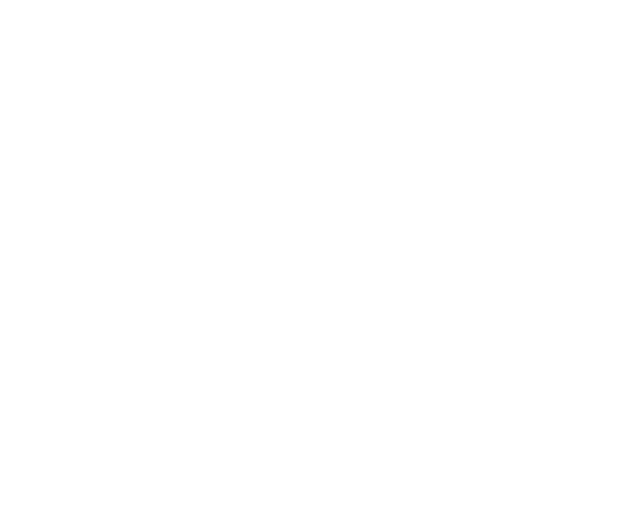
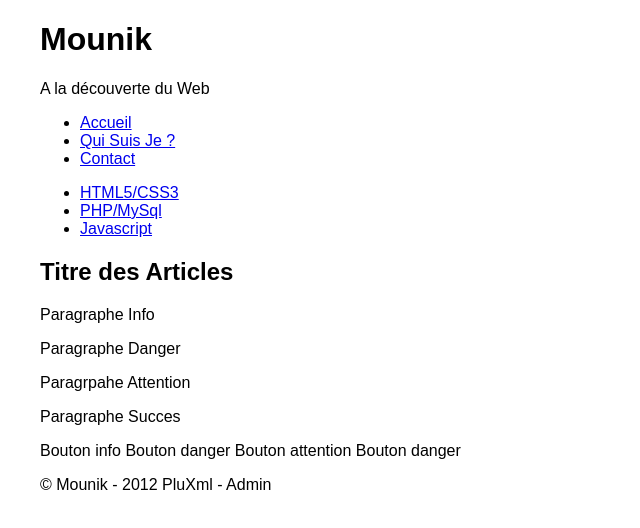
Before and after one commit to Mounik/ThemePluXml, a plain HTML site: page index.html in a window 1280 px wide. Shown: the whole page, without its empty margins (0-640 px from the left). Drawn offline with Linux system fonts and the light colour scheme.

Commit message:
Début de construction d'une page basique

```diff
--- /dev/null
+++ b/css/style.css
@@ -0,0 +1,12 @@
+/* Bases du Design */
+
+html{
+	margin:0;
+	padding:0;
+}
+
+body{
+	max-width: 1200px;
+	margin:0 auto;
+	padding:0;
+}
--- a/index.html
+++ b/index.html
@@ -1,2 +1,54 @@
 <!DOCTYPE html>
-<!--[if IE]><script src="js/html5-ie.js"></script><![endif]-->
+<html lang="fr">
+  <head>
+    <meta charset="UTF-8">
+
+    <title>Mounik</title>
+
+    <meta name="description" content="Site personnel de Mounicou Laurent, Infographiste PAO, amoureux de HTML et CSS, photographe amateur (éclairé)">
+    <meta name="author" content="Mounicou Laurent">
+    <meta name="geo.placename" content="Amiens, Somme, France">
+
+    <link rel="stylesheet" media="all" href="css/normalize.css">
+    <link rel="stylesheet" media="all" href="css/style.css">
+
+        <!--[if IE]><script src="js/html5-ie.js"></script><![endif]-->
+  </head>
+<body>
+		<header>
+			<h1>Mounik</h1>
+			<p> A la découverte du Web</p>
+		</header>
+		<nav>
+			<ul>
+				<li><a href="#">Accueil</a></li>
+				<li><a href="#">Qui Suis Je ?</a></li>
+				<li><a href="#">Contact</a></li>
+			</ul>
+		</nav>
+		<aside>
+			<ul>
+				<li><a href="#">HTML5/CSS3</a></li>
+				<li><a href="#">PHP/MySql</a></li>
+				<li><a href="#">Javascript</a></li>
+			</ul>
+		</aside>
+		<section>
+			<h2>Titre des Articles</h2>
+			<p class="info">Paragraphe Info</p>
+			<p class="danger"> Paragraphe Danger</p>
+			<p class="attention">Paragrpahe Attention</p>
+			<p class="succes">Paragraphe Succes</p>
+			<span class="btn-info">Bouton info</span>
+			<span class="btn-danger">Bouton danger</span>
+			<span class="btn-attention">Bouton attention</span>
+			<span class="btn-succes">Bouton danger</span>
+		</section>
+		<footer>
+			<p>
+				<span class="left">&copy; Mounik - 2012</span>
+				<span class="right"> PluXml - Admin </span>
+			</p>
+		</footer>
+</body>
+</html>
```
